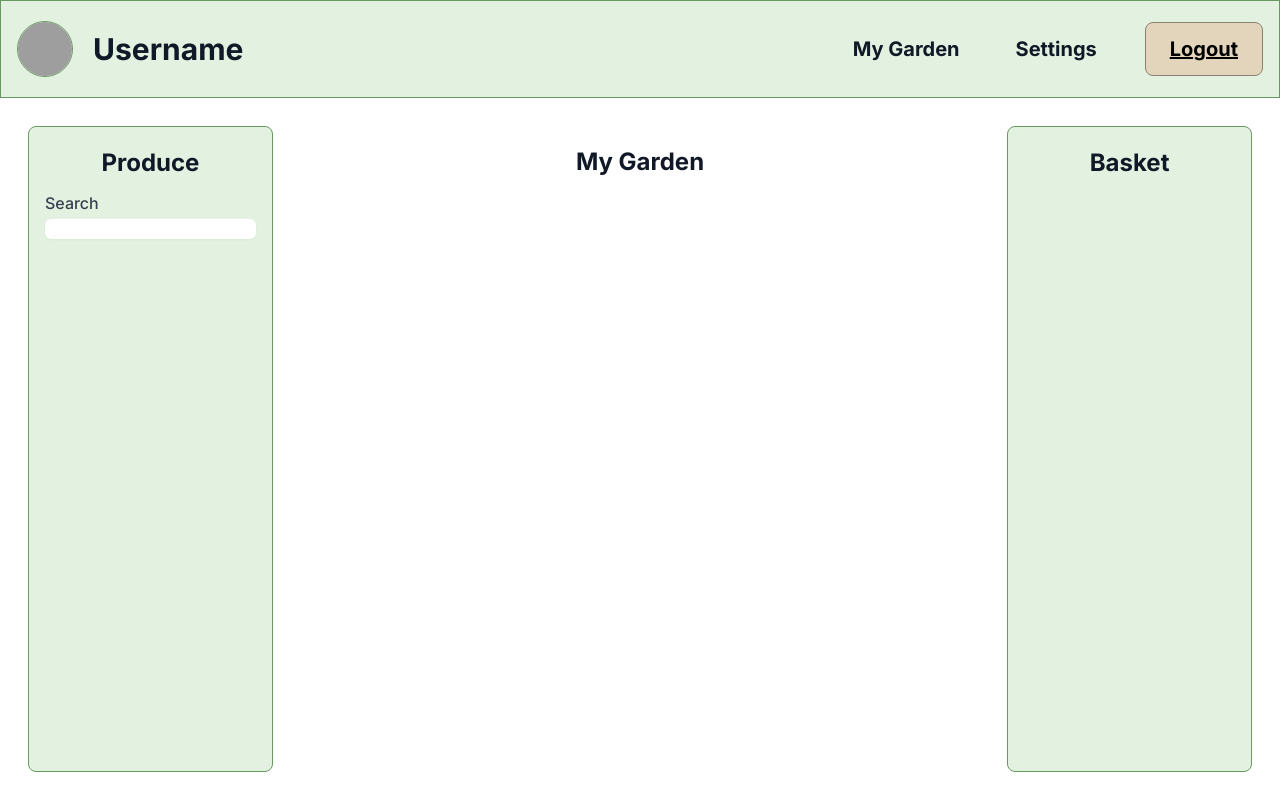
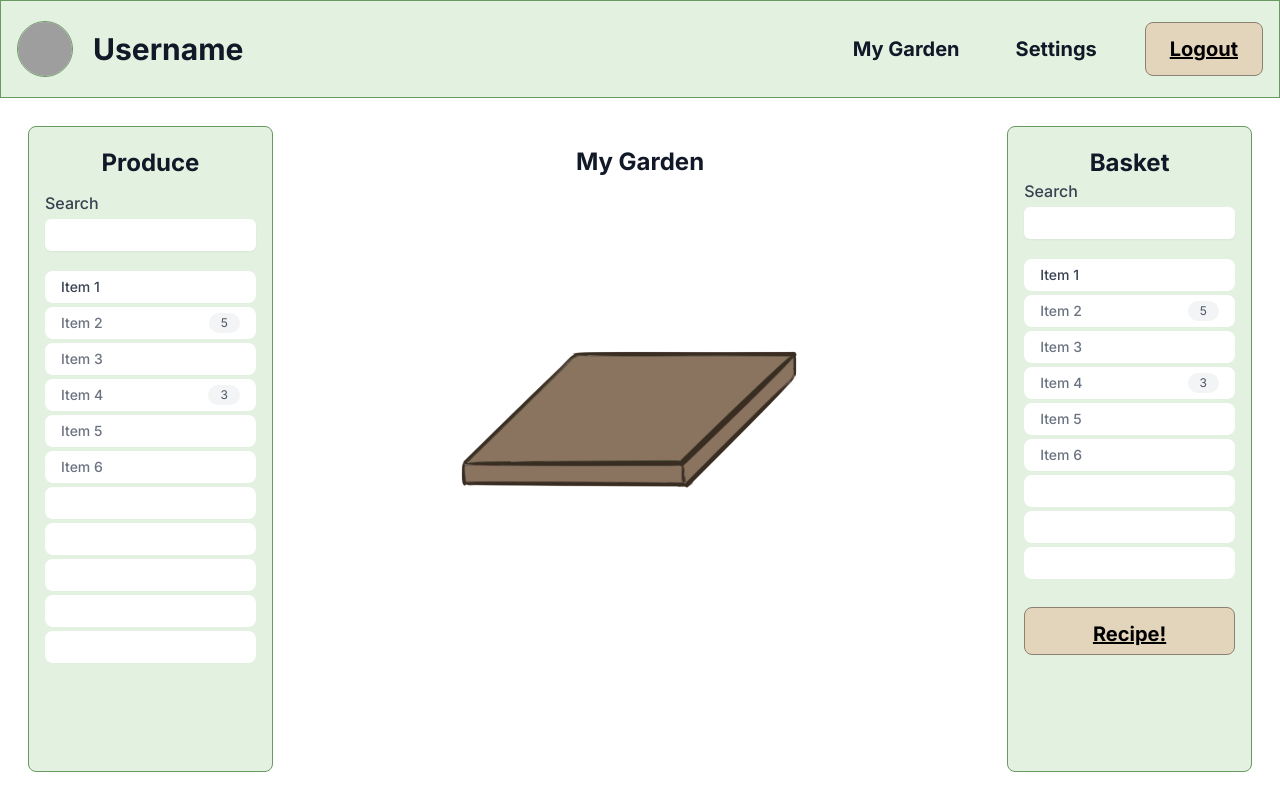
Before and after one commit to Green-atkinson/nwHacks2024, a Next.js app in the folder frontend/: page /account in a window 1280 px wide. Built offline with nearby package versions, Linux system fonts and the light colour scheme; grey boxes are pictures that could not be loaded.

Commit message:
homepagev4

```diff
--- a/frontend/app/account/page.tsx
+++ b/frontend/app/account/page.tsx
@@ -1,3 +1,7 @@
+import React from 'react';
+import Link from 'next/link';
+import Image from 'next/image';
+
 export default function Account() {
   const fontURL = 'https://fonts.googleapis.com/css2?family=Lilita+One&display=swap';
   return (
@@ -22,11 +26,13 @@ export default function Account() {
             <div className="mt-4 sm:mt-0 flex flex-col sm:flex-row sm:items-center gap-4">
               <h1 className="text-lg font-bold text-gray-900 px-2 sm:text-xl">My Garden</h1>
               <h1 className="text-lg font-bold text-gray-900 px-8 sm:text-xl">Settings</h1>
+              <Link href='/app'>
               <button
                 className="block rounded-lg custom-brown px-6 py-3 w-174 h-63 text-xl font-bold border-brown underline transition hover:shadow-md focus:border-none focus:ring"
                 type="button">
                 Logout
               </button>
+              </Link>
             </div>
           </div>
         </div>
@@ -36,12 +42,107 @@ export default function Account() {
         <div className="custom-green border-green py-5 flex-shrink-0 w-1/5 rounded-lg">
           <div className="mx-auto max-w-screen-xl px-4">
             <h2 className="text-2xl font-bold text-gray-900 mb-3 text-center">Produce</h2>
-            <label htmlFor="UserEmail" className="block text-md font-medium text-gray-700"> Search </label>
-            <input
-              type="email"
-              id="UserEmail"
-              className="mt-1 w-full rounded-md border-gray-200 shadow-sm sm:text-sm"
-            />
+              <label htmlFor="UserEmail" className="block text-md font-medium text-gray-700"> Search </label>
+              <input
+                type="email"
+                id="UserEmail"
+                className="mt-1 h-8 w-full rounded-md border-gray-200 shadow-sm sm:text-sm"
+              />
+            <ul className="space-y-1 mt-5">
+              <li>
+                <h1
+                  className="group flex h-8 items-center rounded-lg bg-white px-4 hover:bg-gray-100 py-2 text-gray-700"
+                >
+                  <span className="text-sm font-medium"> Item 1 </span>
+                </h1>
+              </li>
+
+              <li>
+                <h1
+                  className="group flex h-8 items-center justify-between rounded-lg bg-white px-4 py-2 text-gray-500 hover:bg-gray-100 hover:text-gray-700"
+                >
+                  <span className="text-sm font-medium"> Item 2 </span>
+
+                  <span
+                    className="shrink-0 rounded-full bg-gray-100 px-3 py-0.5 text-xs text-gray-600 group-hover:bg-gray-200 group-hover:text-gray-700"
+                  >
+                    5
+                  </span>
+                </h1>
+              </li>
+
+              <li>
+                <h1
+                  className="group flex h-8 items-center justify-between rounded-lg bg-white px-4 py-2 text-gray-500 hover:bg-gray-100 hover:text-gray-700"
+                >
+                  <span className="text-sm font-medium"> Item 3 </span>
+                </h1>
+              </li>
+
+              <li>
+                <h1
+                  className="group flex h-8 items-center justify-between rounded-lg bg-white px-4 py-2 text-gray-500 hover:bg-gray-100 hover:text-gray-700"
+                >
+                  <span className="text-sm font-medium"> Item 4 </span>
+
+                  <span
+                    className="shrink-0 rounded-full bg-gray-100 px-3 py-0.5 text-xs text-gray-600 group-hover:bg-gray-200 group-hover:text-gray-700"
+                  >
+                    3
+                  </span>
+                </h1>
+              </li>
+
+              <li>
+                <h1
+                  className="group flex h-8 items-center justify-between rounded-lg bg-white px-4 py-2 text-gray-500 hover:bg-gray-100 hover:text-gray-700"
+                >
+                  <span className="text-sm font-medium"> Item 5 </span>
+                </h1>
+              </li>
+              <li>
+                <h1
+                  className="group flex h-8 items-center justify-between rounded-lg bg-white px-4 py-2 text-gray-500 hover:bg-gray-100 hover:text-gray-700"
+                >
+                  <span className="text-sm font-medium"> Item 6 </span>
+                </h1>
+              </li>
+              <li>
+                <h1
+                  className="group flex h-8 items-center justify-between rounded-lg bg-white px-4 py-2 text-gray-500 hover:bg-gray-100 hover:text-gray-700"
+                >
+                  <span className="text-sm font-medium"> </span>
+                </h1>
+              </li>
+              <li>
+                <h1
+                  className="group flex h-8 items-center justify-between rounded-lg bg-white px-4 py-2 text-gray-500 hover:bg-gray-100 hover:text-gray-700"
+                >
+                  <span className="text-sm font-medium"> </span>
+                </h1>
+              </li>
+              <li>
+                <h1
+                  className="group flex h-8 items-center justify-between rounded-lg bg-white px-4 py-2 text-gray-500 hover:bg-gray-100 hover:text-gray-700"
+                >
+                  <span className="text-sm font-medium"> </span>
+                </h1>
+              </li>
+              <li>
+                <h1
+                  className="group flex h-8 items-center justify-between rounded-lg bg-white px-4 py-2 text-gray-500 hover:bg-gray-100 hover:text-gray-700"
+                >
+                  <span className="text-sm font-medium"> </span>
+                </h1>
+              </li>
+              <li>
+                <h1
+                  className="group flex h-8 items-center justify-between rounded-lg bg-white px-4 py-2 text-gray-500 hover:bg-gray-100 hover:text-gray-700"
+                >
+                  <span className="text-sm font-medium"> </span>
+                </h1>
+              </li>
+            </ul>
             {/* Add content for Section 1 */}
           </div>
         </div>
@@ -50,14 +151,107 @@ export default function Account() {
         <div className="bg-color-white py-5 flex-shrink-0 w-3/5 ">
           <div className="mx-auto max-w-screen-xl px-4 text-center">
             <h2 className="text-2xl font-bold text-gray-900">My Garden</h2>
+            <img src="/images/dirt.png" className="max-w"/>
             {/* Add content for Section 2 */}
           </div>
         </div>
 
         {/* Section 3 */}
         <div className="custom-green border-green py-5 flex-shrink-0 w-1/5 rounded-lg">
-          <div className="mx-auto max-w-screen-xl px-4 text-center">
-            <h2 className="text-2xl font-bold text-gray-900">Basket</h2>
+          <div className="mx-auto max-w-screen-xl px-4">
+            <h2 className="text-2xl font-bold text-gray-900 text-center">Basket</h2>
+            <label htmlFor="UserEmail" className="block text-md font-medium text-gray-700"> Search </label>
+              <input
+                type="email"
+                id="UserEmail"
+                className="mt-1 h-8 w-full rounded-md border-gray-200 shadow-sm sm:text-sm"
+              />
+            <ul className="space-y-1 mt-5">
+              <li>
+                <h1
+                  className="group flex h-8 items-center rounded-lg bg-white px-4 hover:bg-gray-100 py-2 text-gray-700"
+                >
+                  <span className="text-sm font-medium"> Item 1 </span>
+                </h1>
+              </li>
+
+              <li>
+                <h1
+                  className="group flex h-8 items-center justify-between rounded-lg bg-white px-4 py-2 text-gray-500 hover:bg-gray-100 hover:text-gray-700"
+                >
+                  <span className="text-sm font-medium"> Item 2 </span>
+
+                  <span
+                    className="shrink-0 rounded-full bg-gray-100 px-3 py-0.5 text-xs text-gray-600 group-hover:bg-gray-200 group-hover:text-gray-700"
+                  >
+                    5
+                  </span>
+                </h1>
+              </li>
+
+              <li>
+                <h1
+                  className="group flex h-8 items-center justify-between rounded-lg bg-white px-4 py-2 text-gray-500 hover:bg-gray-100 hover:text-gray-700"
+                >
+                  <span className="text-sm font-medium"> Item 3 </span>
+                </h1>
+              </li>
+
+              <li>
+                <h1
+                  className="group flex h-8 items-center justify-between rounded-lg bg-white px-4 py-2 text-gray-500 hover:bg-gray-100 hover:text-gray-700"
+                >
+                  <span className="text-sm font-medium"> Item 4 </span>
+
+                  <span
+                    className="shrink-0 rounded-full bg-gray-100 px-3 py-0.5 text-xs text-gray-600 group-hover:bg-gray-200 group-hover:text-gray-700"
+                  >
+                    3
+                  </span>
+                </h1>
+              </li>
+
+              <li>
+                <h1
+                  className="group flex h-8 items-center justify-between rounded-lg bg-white px-4 py-2 text-gray-500 hover:bg-gray-100 hover:text-gray-700"
+                >
+                  <span className="text-sm font-medium"> Item 5 </span>
+                </h1>
+              </li>
+              <li>
+                <h1
+                  className="group flex h-8 items-center justify-between rounded-lg bg-white px-4 py-2 text-gray-500 hover:bg-gray-100 hover:text-gray-700"
+                >
+                  <span className="text-sm font-medium"> Item 6 </span>
+                </h1>
+              </li>
+              <li>
+                <h1
+                  className="group flex h-8 items-center justify-between rounded-lg bg-white px-4 py-2 text-gray-500 hover:bg-gray-100 hover:text-gray-700"
+                >
+                  <span className="text-sm font-medium"> </span>
+                </h1>
+              </li>
+              <li>
+                <h1
+                  className="group flex h-8 items-center justify-between rounded-lg bg-white px-4 py-2 text-gray-500 hover:bg-gray-100 hover:text-gray-700"
+                >
+                  <span className="text-sm font-medium"> </span>
+                </h1>
+              </li>
+              <li>
+                <h1
+                  className="group flex h-8 items-center justify-between rounded-lg bg-white px-4 py-2 text-gray-500 hover:bg-gray-100 hover:text-gray-700"
+                >
+                  <span className="text-sm font-medium"> </span>
+                </h1>
+              </li>
+            </ul>
+            <button
+                className="block rounded-lg custom-brown px-6 py-3 mx-auto mt-7 w-full h-12 items-center text-xl font-bold border-brown underline transition hover:shadow-md focus:border-none focus:ring"
+                type="button">
+                Recipe!
+              </button>
             {/* Add content for Section 3 */}
           </div>
         </div>
```
Also changed, not shown: frontend/public/images/dirt.png (added).
